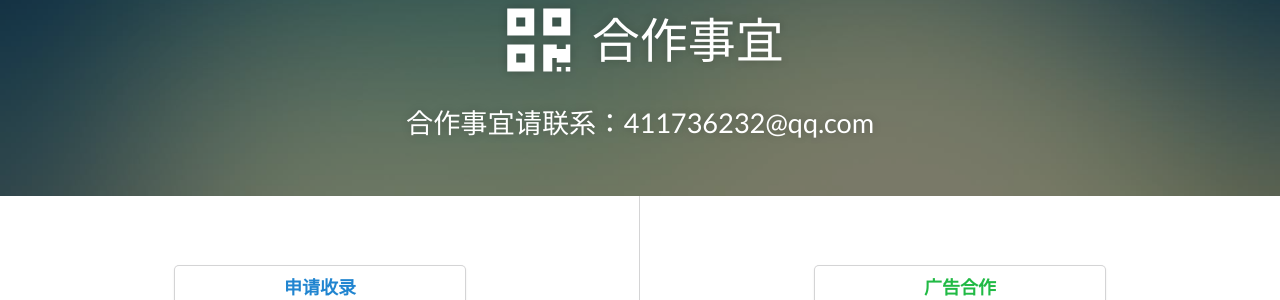
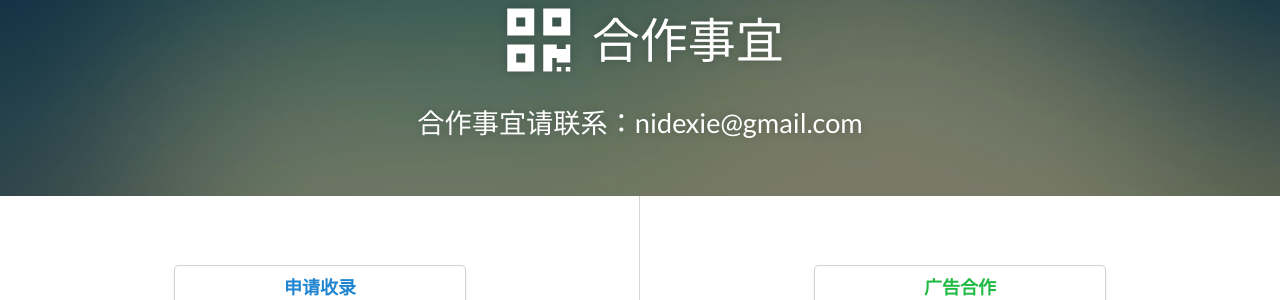
Before and after one commit to boboyang1/xxfldh, a Jekyll site: the page built from donate/index.html, in a window 1280 px wide. Shown: the part 135-435 px from the top of the page. Built offline with Jekyll 4.4.1, drawn with Linux system fonts in a browser that asks for light colours; a script that is not in the unit is left out; comment, search, counter and statistics services are not loaded.

Commit message:
Update header.html

```diff
--- a/_includes/header.html
+++ b/_includes/header.html
@@ -23,7 +23,7 @@
                 <div id="established-at" class="ui black labels"></div>
                 <div class="ui black label"><i class="bar chart icon"></i><span id="total-actions">0</span><div class="detail">PV</div></div>
             {% elsif page.active_key == 'donate' %}
-                <h2 class="ui inverted header">合作事宜请联系：411736232@qq.com</h2>
+                <h2 class="ui inverted header">合作事宜请联系：nidexie@gmail.com</h2>
             {% endif %}
         </div>
     {% endif %}
```
